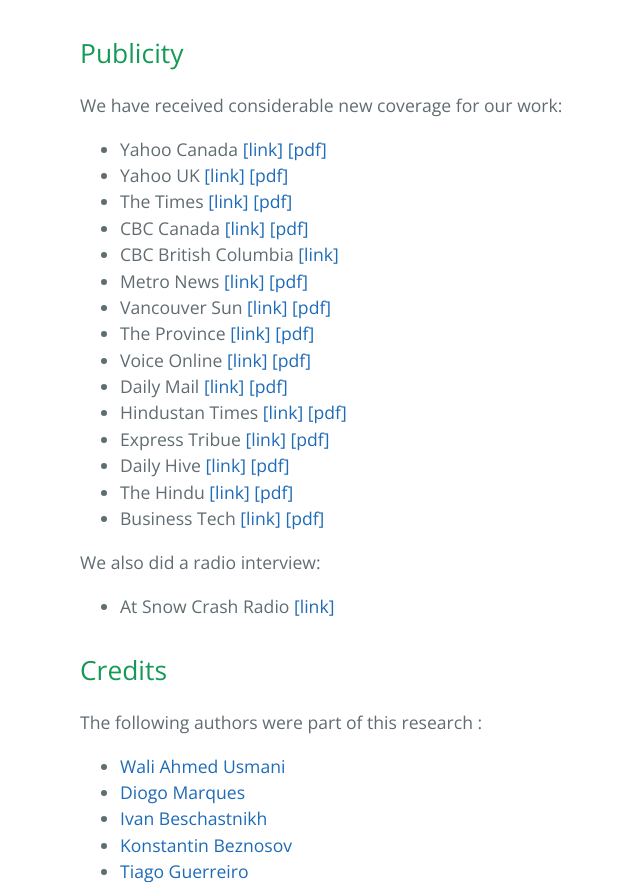
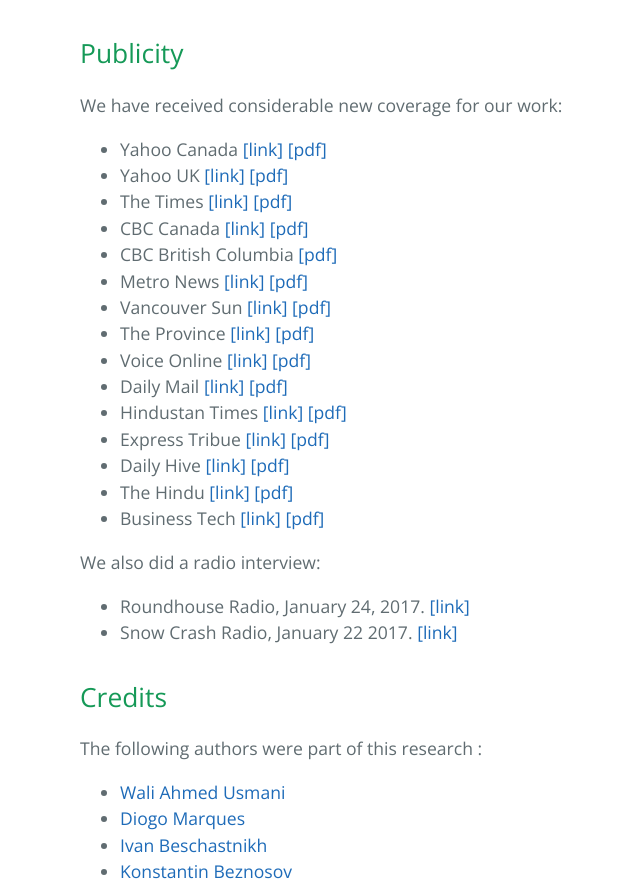
Before and after one commit to bestchai/social-insider-study, a Jekyll site: the page built from index.md, in a window 1280 px wide and 900 px high, scrolled down 3296 px, cut to the strip 18-900 px from the top of the window. Shown: the whole strip, without its empty margins (144-784 px from the left). Built offline with Jekyll 4.4.1, drawn with Linux system fonts in a browser that asks for light colours; our own code applies the rules of GitHub Pages for plain Markdown files.

Commit message:
Updated press section

```diff
--- a/index.md
+++ b/index.md
@@ -45,7 +45,7 @@ We have received considerable new coverage for our work:
 * Yahoo UK [[link]](https://uk.news.yahoo.com/turns-1-5-us-secretly-205615750.html) [[pdf]](https://github.com/bestchai/social-insider-study/blob/gh-pages/new_coverage/Turns%20out%2C%201%20in%205%20of%20us%20has%20secretly%20accessed%20our%20friends%E2%80%99%20Facebook%20accounts.pdf)
 * The Times [[link]](http://www.timeslive.co.za/sundaytimes/lifestyle/2017/01/20/1-in-5-of-us-secretly-logs-in-to-our-friends-Facebook-accounts1) [[pdf]](https://github.com/bestchai/social-insider-study/blob/gh-pages/new_coverage/SUNDAY%20TIMES%20-%201%20in%205%20of%20us%20secretly%20logs%20in%20to%20our%20friends'%20Facebook%20accounts.pdf)
 * CBC Canada [[link]](http://www.cbc.ca/news/technology/facebook-friends-family-insider-attack-secret-snooping-ubc-1.3943729) [[pdf]](https://github.com/bestchai/social-insider-study/blob/gh-pages/new_coverage/Beware!%20Friends%2C%20family%2C%20secretly%20snooping%20on%20your%20Facebook%20account%20-%20Technology%20%26%20Science%20-%20CBC%20News.pdf)
-* CBC British Columbia [[link]](https://github.com/bestchai/social-insider-study/blob/gh-pages/new_coverage/Facebook%20hack%20attacks_%20The%20threat%20is%20closer%20than%20you%20think%2C%20says%20UBC%20researcher%20-%20British%20Columbia%20-%20CBC%20News.pdf)
+* CBC British Columbia [[pdf]](https://github.com/bestchai/social-insider-study/blob/gh-pages/new_coverage/Facebook%20hack%20attacks_%20The%20threat%20is%20closer%20than%20you%20think%2C%20says%20UBC%20researcher%20-%20British%20Columbia%20-%20CBC%20News.pdf)
 * Metro News [[link]](http://www.metronews.ca/news/vancouver/2017/01/19/1-in-5-facebook-users-have-snooped-on-a-friends-account-ubc.html) [[pdf]](https://github.com/bestchai/social-insider-study/blob/gh-pages/new_coverage/1%20in%205%20Facebook%20users%20have%20snooped%20on%20a%20friend's%20account_%20UBC%20study%20_%20Metro%20Vancouver.pdf)
 * Vancouver Sun [[link]](http://vancouversun.com/technology/internet/worried-about-hackers-look-to-your-facebook-friends-ubc-study-says) [[pdf]](https://github.com/bestchai/social-insider-study/blob/gh-pages/new_coverage/Facebook%20hackers%20most%20likely%20to%20be%20friends%2C%20UBC%20study%20says%20_%20Vancouver%20Sun.pdf)
 * The Province [[link]](http://www.theprovince.com/technology/internet/worried+about+hackers+look+your+facebook+friends/12741876/story.html) [[pdf]](https://github.com/bestchai/social-insider-study/blob/gh-pages/new_coverage/One%20in%20Five%20Adults%20Secretly%20Access%20their%20partner%E2%80%99s%20Facebook.pdf)
@@ -59,7 +59,8 @@ We have received considerable new coverage for our work:
 
 We also did a radio interview:
 
-* At Snow Crash Radio [[link]](https://audioboom.com/posts/5523928-hacking-an-inauguration-cyber-news-digest-social-insider-attacks-on-facebook-week-in-review-for-january-22-2017?t=0)
+* Roundhouse Radio, January 24, 2017. [[link]](http://cirh.streamon.fm/listen-pl-7555)
+* Snow Crash Radio, January 22 2017. [[link]](https://audioboom.com/posts/5523928-hacking-an-inauguration-cyber-news-digest-social-insider-attacks-on-facebook-week-in-review-for-january-22-2017?t=0)
 
 ## Credits
 
```
